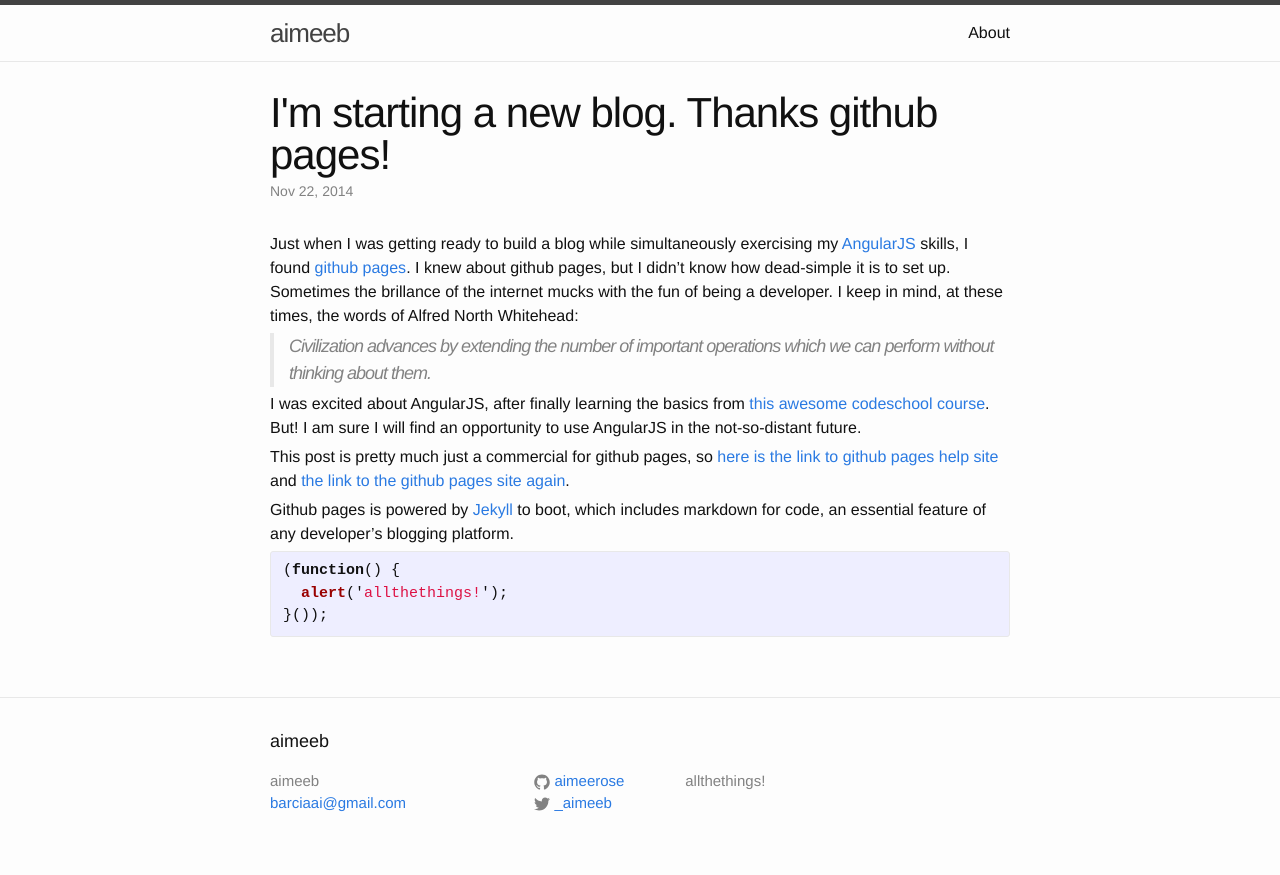
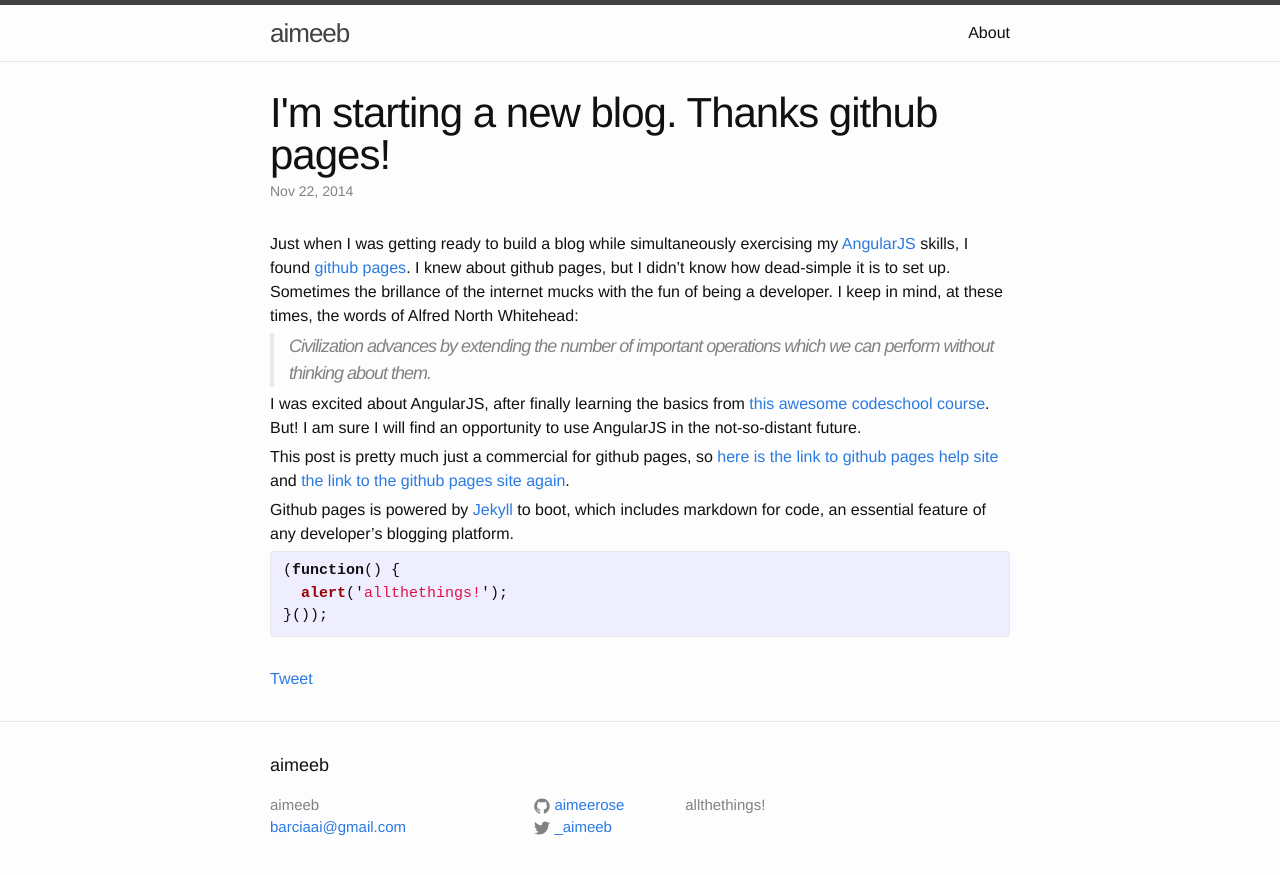
Before and after one commit to AimeeRose/aimeerose.github.io, a Jekyll site: the page built from _posts/2014-11-22-welcome-to-jekyll.markdown, in a window 1280 px wide. Shown: the top 875 px of the page. Built offline with Jekyll 4.4.1, drawn with Linux system fonts in a browser that asks for light colours; comment, search, counter and statistics services are not loaded.

Commit message:
Add tweet tag

```diff
--- a/_layouts/post.html
+++ b/_layouts/post.html
@@ -13,3 +13,6 @@
   </article>
 
 </div>
+
+<a href="https://twitter.com/share" class="twitter-share-button" data-via="aimeebcom">Tweet</a>
+<script>!function(d,s,id){var js,fjs=d.getElementsByTagName(s)[0],p=/^http:/.test(d.location)?'http':'https';if(!d.getElementById(id)){js=d.createElement(s);js.id=id;js.src=p+'://platform.twitter.com/widgets.js';fjs.parentNode.insertBefore(js,fjs);}}(document, 'script', 'twitter-wjs');</script>
```
Also changed, not shown: 1 other file.
